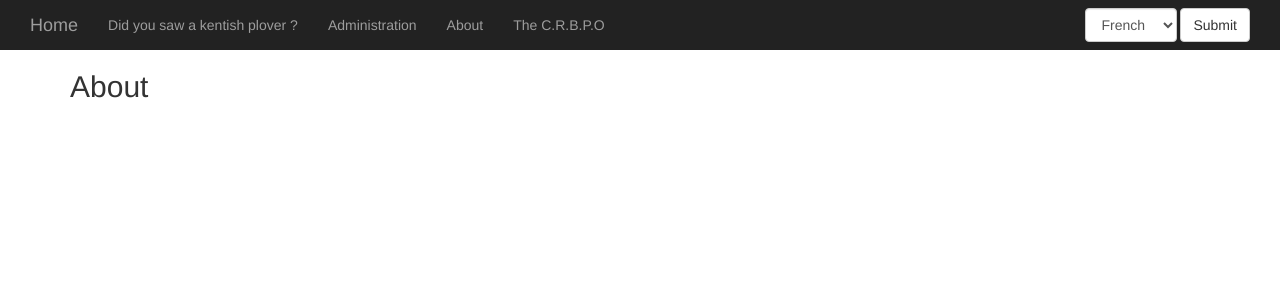
After one commit to Carmain/banding-tracking-v2, a Django app: page /about in a window 1280 px wide. The commit adds this page. Shown: the top 300 px of the page. Run offline with Django 3.2, Linux system fonts and the light colour scheme; some libraries are stand-ins or nearby versions.

Commit message:
Add and link all the basic pages

```diff
--- /dev/null
+++ b/core/templates/core/about.html
@@ -0,0 +1,6 @@
+{% extends "template.html" %}
+{% load i18n %}
+
+{% block content %}
+  <h2>{% trans "About" %}</h1>
+{% endblock %}
--- /dev/null
+++ b/core/templates/core/administration.html
@@ -0,0 +1,6 @@
+{% extends "template.html" %}
+{% load i18n %}
+
+{% block content %}
+  <h2>{% trans "Administration" %}</h1>
+{% endblock %}
--- /dev/null
+++ b/core/templates/core/observation_form.html
@@ -0,0 +1,6 @@
+{% extends "template.html" %}
+{% load i18n %}
+
+{% block content %}
+  <h2>{% trans "Record an observation about a kentish plover" %}</h1>
+{% endblock %}
--- a/core/urls.py
+++ b/core/urls.py
@@ -4,4 +4,7 @@ from . import views
 
 urlpatterns = [
     url(r'^$', views.index, name='index'),
+    url(r'^about$', views.about, name='about'),
+    url(r'^administration$', views.administration, name='administration'),
+    url(r'^new-observation$', views.observation_form, name='observation_form'),
 ]
--- a/core/views.py
+++ b/core/views.py
@@ -4,3 +4,15 @@ from django.http import HttpResponse
 
 def index(request):
     return render(request, 'core/home.html')
+
+
+def about(request):
+    return render(request, 'core/about.html')
+
+
+def administration(request):
+    return render(request, 'core/administration.html')
+
+
+def observation_form(request):
+    return render(request, 'core/observation_form.html')
--- a/templates/template.html
+++ b/templates/template.html
@@ -32,14 +32,14 @@
           <span class="icon-bar"></span>
           <span class="icon-bar"></span>
         </button>
-        <a class="navbar-brand" href="#">{% trans "Home" %}</a>
+        <a class="navbar-brand" href="{% url 'index' %}">{% trans "Home" %}</a>
       </div>
       <div class="collapse navbar-collapse" id="navbar-collapse-burger">
         <ul class="nav navbar-nav">
-          <li><a href="#">{% trans "Did you saw a kentish plover ?" %}</a></li>
-          <li><a href="#">{% trans "Administration" %}</a></li>
-          <li><a href="#">{% trans "About" %}</a></li>
-          <li><a href="#">{% trans "The C.R.B.P.O" %}</a></li>
+          <li><a href="{% url 'observation_form' %}">{% trans "Did you saw a kentish plover ?" %}</a></li>
+          <li><a href="{% url 'administration' %}">{% trans "Administration" %}</a></li>
+          <li><a href="{% url 'about' %}">{% trans "About" %}</a></li>
+          <li><a href="http://crbpo.mnhn.fr/" target="_blank">{% trans "The C.R.B.P.O" %}</a></li>
         </ul>
         <form class="navbar-form navbar-right" action="/i18n/setlang/" method="post">
           {% csrf_token %}
```
Also changed, not shown: locale/en/LC_MESSAGES/django.po, locale/fr/LC_MESSAGES/django.po.
